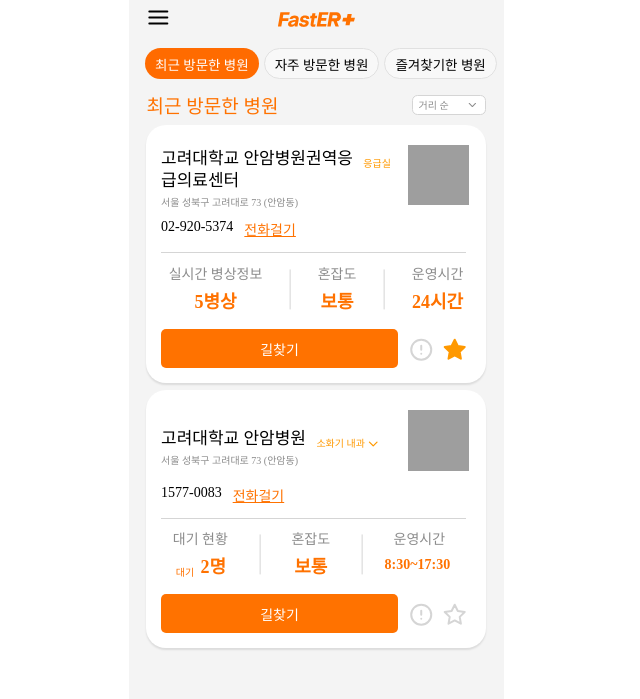
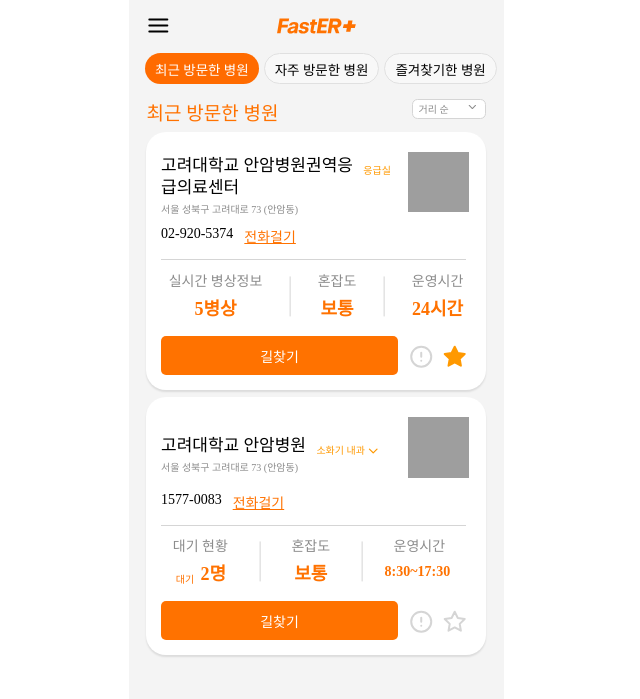
Before and after one commit to 2025-HERETHON/2025-herethon-15, a Django app: page /hos/list/ in a window 1280 px wide. Shown: the top 699 px of the page, without its empty margins (324-964 px from the left). Run offline with Django 5.2, Linux system fonts and the light colour scheme; grey boxes are pictures that could not be loaded.

Commit message:
[Fix] CSS 수정

```diff
--- a/FastER/hospital/templates/hospital/map_hos.html
+++ b/FastER/hospital/templates/hospital/map_hos.html
@@ -87,6 +87,7 @@
             />
           </svg>
         </a>
+        <div class="logo-box"></div>
       </header>
       <!-- 검색 입력창 -->
       <section>
@@ -252,7 +253,6 @@
             </div>
           </div>
         </div>
-        <div class="logo-box"></div>
       </section>
       <!-- 지도 표시 영역 -->
       <section id="map" class="map"></section>
--- a/FastER/static/css/list.css
+++ b/FastER/static/css/list.css
@@ -1,5 +1,10 @@
 body {
   margin: 0px;
+}
+
+#menu {
+  cursor: pointer;
+  margin-top: 8px;
 }
 
 .Container {
@@ -29,7 +34,7 @@
 
   #logo {
     width: 78.068px;
-    height: 15.098px;
+    height: 28px;
     flex-shrink: 0;
   }
 }
@@ -37,7 +42,7 @@
 /* 필터 버튼 가로 스크롤 컨테이너 */
 .filter-container {
   position: absolute;
-  top: 45px; /* search-bar 아래에 적절히 조절 */
+  top: 50px; /* search-bar 아래에 적절히 조절 */
   left: calc(50% - 185px);
   right: 0;
   padding: 3px 14px;
@@ -107,7 +112,7 @@
   text-align: center;
   position: relative;
   margin-left: 18px;
-  margin-top: 69px;
+  margin-top: 76px;
 
   /* pre_m_20 */
   font-family: Pretendard;
@@ -176,6 +181,8 @@
     font-style: normal;
     font-weight: 400;
     line-height: normal;
+
+    margin-top: 4px;
   }
 
   #optionInput::placeholder {
--- a/FastER/static/js/emergencyHospital.js
+++ b/FastER/static/js/emergencyHospital.js
@@ -2,7 +2,7 @@
 
 let lastCenter = null;
 const MIN_DISTANCE_KM = 0.3;
-const MAX_RANGE = 5;
+const MAX_RANGE = 3;
 
 const yOffsetTable = {
   1: 0.0002,
```
